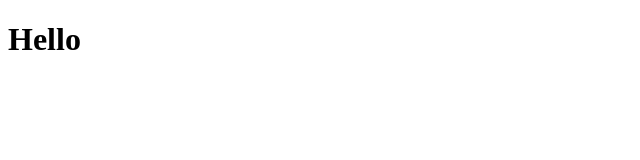
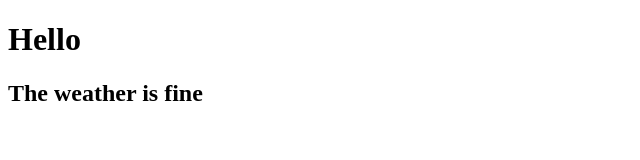
Before and after one commit to OlhaKuch/Test, a plain HTML site: page index.html in a window 1280 px wide. Shown: the whole page, without its empty margins (0-640 px from the left). Drawn offline with Linux system fonts and the light colour scheme.

Commit message:
Стартовые файлы проекта

```diff
--- a/index.html
+++ b/index.html
@@ -8,5 +8,6 @@
 </head>
 <body>
     <h1>Hello</h1>
+    <h2>The weather is fine</h2>
 </body>
 </html>
--- /dev/null
+++ b/styles.css/styles.css
@@ -0,0 +1,4 @@
+body {
+    background-color: aqua;
+    margin-top: 20px;
+}
```
